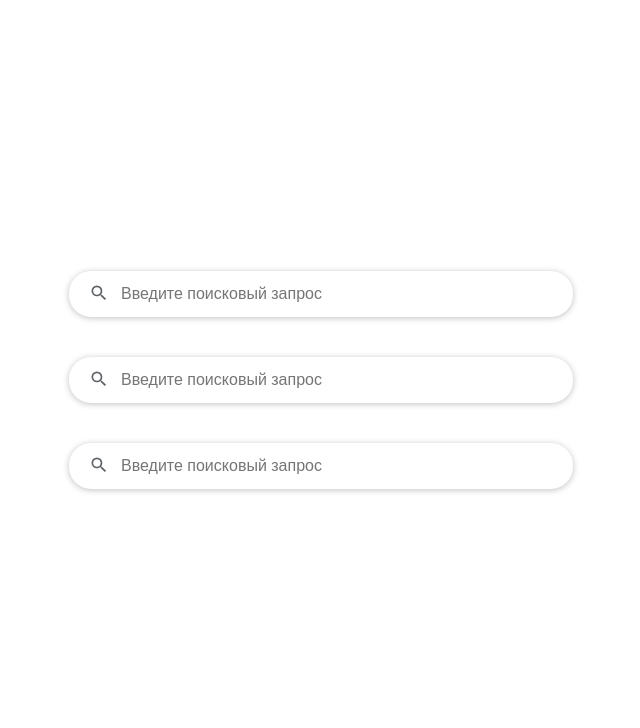
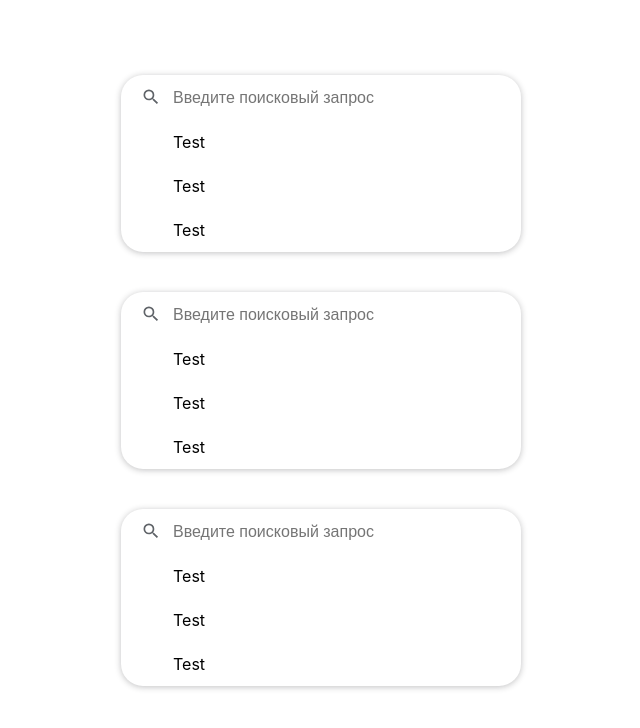
Before and after one commit to observator0722/react-proj, a React (Create React App) app: page / in a window 1280 px wide. Shown: the top 728 px of the page, without its empty margins (319-959 px from the left). Built offline with nearby package versions, Linux system fonts and the light colour scheme; the HTML template or start-up script is replaced by a standard one.

Commit message:
add dropdown

```diff
--- a/src/App.scss
+++ b/src/App.scss
@@ -6,7 +6,7 @@
   height: 100%;
 
   .SearchInput {
-    width: 400px;
+    min-width: 400px;
     margin-bottom: 40px;
   }
 }
--- a/src/components/SearchInput/SearchInput.css
+++ /dev/null
@@ -1,27 +0,0 @@
-.SearchInput {
-  position: relative;
-  box-shadow: 0 1px 6px 0 #20212447;
-  height: 44px;
-  border-radius: 22px;
-  padding: 1px 52px;
-}
-
-.SearchInput input {
-  width: 100%;
-  height: 44px;
-  box-sizing: border-box;
-  padding: 0;
-  border: 0;
-  outline-width: 0;
-  font-size: 16px;
-  color: #000000ff;
-}
-
-.SearchIcon {
-  position: absolute;
-  top: 12px;
-  left: 20px;
-  width: 20px;
-  height: 20px;
-  color: #5f6368ff;
-}
--- /dev/null
+++ b/src/components/SearchInput/SearchInput.scss
@@ -0,0 +1,50 @@
+.SearchInput {
+  position: relative;
+  box-shadow: 0 1px 6px 0 #20212447;
+  height: 44px;
+  border-radius: 22px;
+  padding: 1px 0 0;
+  overflow: hidden;
+
+  &.Extended {
+    height: auto;
+  }
+
+  .SearchIcon {
+    position: absolute;
+    top: 12px;
+    left: 20px;
+    width: 20px;
+    height: 20px;
+    color: #5f6368ff;
+  }
+
+  input {
+    width: calc(100% - 104px);
+    height: 44px;
+    box-sizing: border-box;
+    padding: 0;
+    margin: 0 52px;
+    border: 0;
+    outline-width: 0;
+    font-size: 16px;
+    color: #000000ff;
+  }
+
+  .SearchTipsList {
+    .SearchTip {
+      height: 44px;
+      display: flex;
+      align-items: center;
+      color: #000000ff;
+
+      span {
+        margin-left: 52px;
+      }
+
+      &:hover {
+        background-color: rgb(228, 230, 231);
+      }
+    }
+  }
+}
--- a/src/components/SearchInput/index.js
+++ b/src/components/SearchInput/index.js
@@ -1,11 +1,31 @@
-import './SearchInput.css'
+import './SearchInput.scss'
 import { MdSearch } from "react-icons/md";
+import { useState } from 'react';
 
 const SearchInput = () => {
-  return <div className='SearchInput'>
-    <MdSearch className='SearchIcon' col />
-    <input placeholder='Введите поисковый запрос' />
-  </div>
+  const [value, setValue] = useState('');
+
+  const handleValueChange = (event) => {
+    setValue(event.target.value)
+  }
+
+  return (
+    <div className='SearchInput Extended'>
+      <MdSearch className='SearchIcon' col />
+      <input placeholder='Введите поисковый запрос' value={value} onChange={handleValueChange} />
+      <div className='SearchTipsList'>
+        <div className='SearchTip'>
+          <span>Test</span>
+        </div>
+        <div className='SearchTip'>
+          <span>Test</span>
+        </div>
+        <div className='SearchTip'>
+          <span>Test</span>
+        </div>
+      </div>
+    </div>
+  )
 }
 
 export default SearchInput
```
